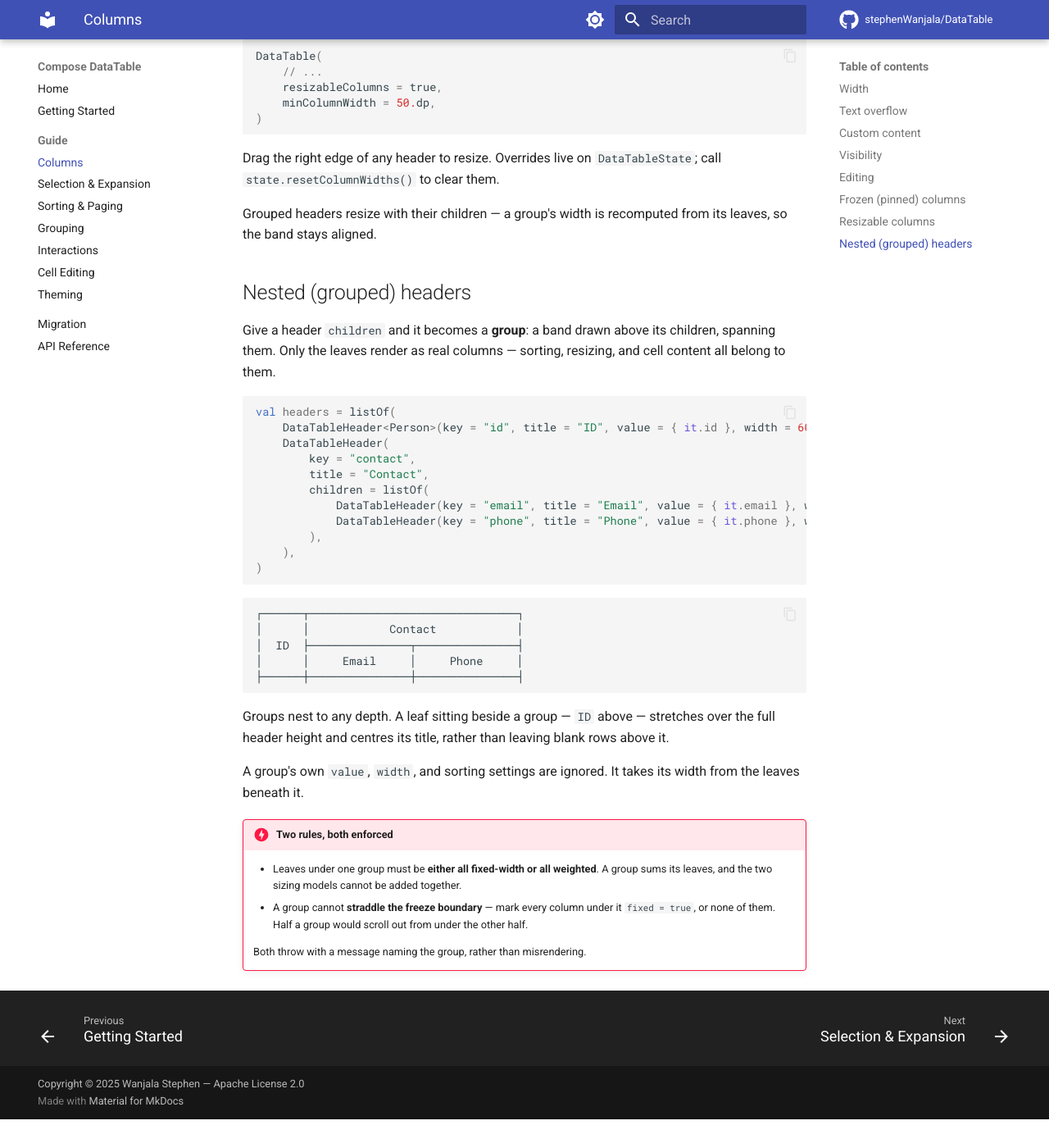
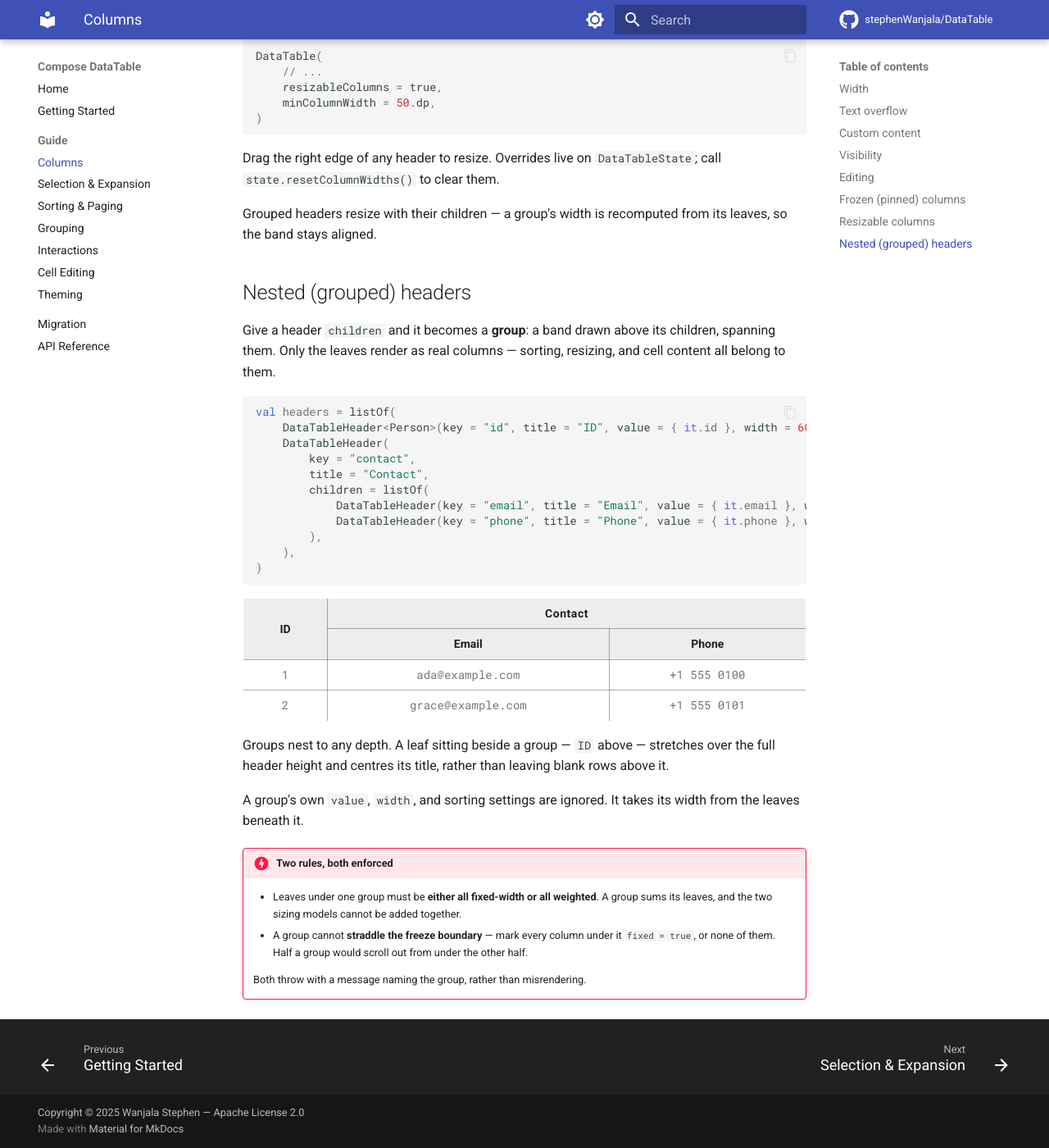
Before and after one commit to stephenWanjala/DataTable, an MkDocs documentation site: the page built from docs/guide/columns.md, in a window 1280 px wide and 1400 px high, scrolled down 3096 px. Shown: the whole window at 82% size. Built offline with MkDocs 1.6.1 and Material for MkDocs 9.7.7, drawn with Linux system fonts in a browser that asks for light colours; comment, search, counter and statistics services are not loaded; the version menu is left out; before the commit the page ends 4461 px from its top, so only the background shows below that.

Commit message:
docs: draw the grouped header as a table, not box characters
The nested-header illustration was a fenced block of box-drawing characters. The
theme renders it in the code font at a size that never lines the segments up, so
the one place the docs show what a group looks like was the worst-looking thing
on the page.

Draw it as a real table instead: rowspan on the leaf beside the band, colspan on
the band, and a colgroup whose split matches the dp widths in the snippet above
it. Two sample rows make it clear that only the leaves are columns. The styles
build on the theme's own colour variables, so the illustration follows the
light/dark toggle.

````diff
--- a/docs/guide/columns.md
+++ b/docs/guide/columns.md
@@ -170,13 +170,35 @@ val headers = listOf(
 )
 ```
 
-```
-┌──────┬───────────────────────────────┐
-│      │            Contact            │
-│  ID  ├───────────────┬───────────────┤
-│      │     Email     │     Phone     │
-├──────┼───────────────┼───────────────┤
-```
+<table class="header-demo">
+  <colgroup>
+    <col style="width: 15%">
+    <col style="width: 50%">
+    <col style="width: 35%">
+  </colgroup>
+  <thead>
+    <tr>
+      <th rowspan="2">ID</th>
+      <th class="header-demo-group" colspan="2">Contact</th>
+    </tr>
+    <tr>
+      <th>Email</th>
+      <th>Phone</th>
+    </tr>
+  </thead>
+  <tbody>
+    <tr>
+      <td>1</td>
+      <td>ada@example.com</td>
+      <td>+1 555 0100</td>
+    </tr>
+    <tr>
+      <td>2</td>
+      <td>grace@example.com</td>
+      <td>+1 555 0101</td>
+    </tr>
+  </tbody>
+</table>
 
 Groups nest to any depth. A leaf sitting beside a group — `ID` above — stretches over the full
 header height and centres its title, rather than leaving blank rows above it.
--- /dev/null
+++ b/docs/stylesheets/extra.css
@@ -0,0 +1,36 @@
+/* Illustration of a nested (grouped) header, used in guide/columns.md. Drawn as a real table so
+   the built site shows the band spanning its leaves instead of box-drawing characters, which the
+   theme renders in a proportional-ish code block and lines up badly. */
+.header-demo {
+  border-collapse: collapse;
+  width: 100%;
+  margin: 1em 0;
+  font-size: 0.7rem;
+  border: 1px solid var(--md-default-fg-color--lighter);
+  border-radius: 0.1rem;
+  overflow: hidden;
+}
+
+.header-demo th,
+.header-demo td {
+  padding: 0.5em 0.8em;
+  border: 1px solid var(--md-default-fg-color--lighter);
+  text-align: center;
+  vertical-align: middle;
+}
+
+.header-demo th {
+  background-color: var(--md-default-fg-color--lightest);
+  color: var(--md-default-fg-color);
+  font-weight: 700;
+}
+
+/* The group band: the one cell that is not a column of its own. */
+.header-demo th.header-demo-group {
+  letter-spacing: 0.04em;
+}
+
+.header-demo td {
+  color: var(--md-default-fg-color--light);
+  font-family: var(--md-code-font-family);
+}
--- a/mkdocs.yml
+++ b/mkdocs.yml
@@ -61,6 +61,10 @@ extra:
   # workflow; picks which wording overrides/main.html shows in the banner.
   channel: !ENV [DOCS_CHANNEL, "release"]
 
+# Styles the grouped-header illustration in guide/columns.md.
+extra_css:
+  - stylesheets/extra.css
+
 markdown_extensions:
   - admonition
   - attr_list
````
